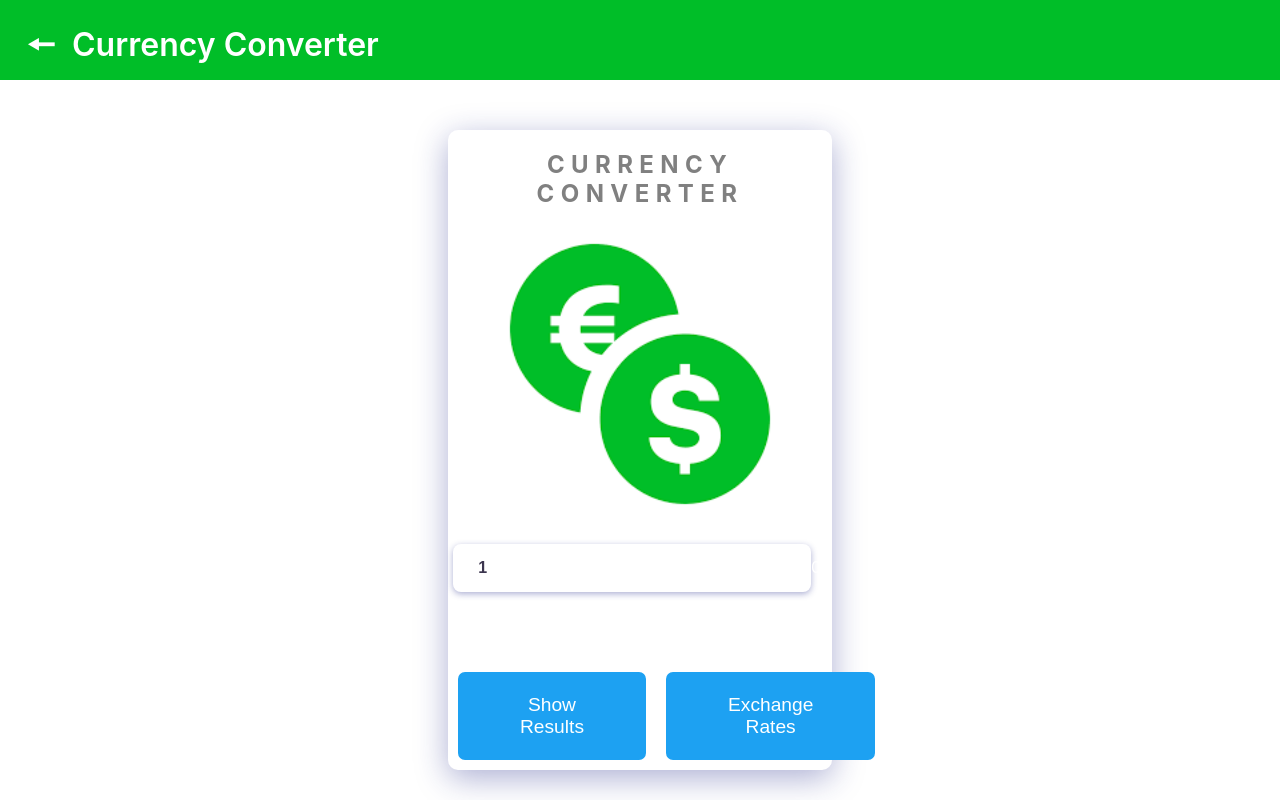
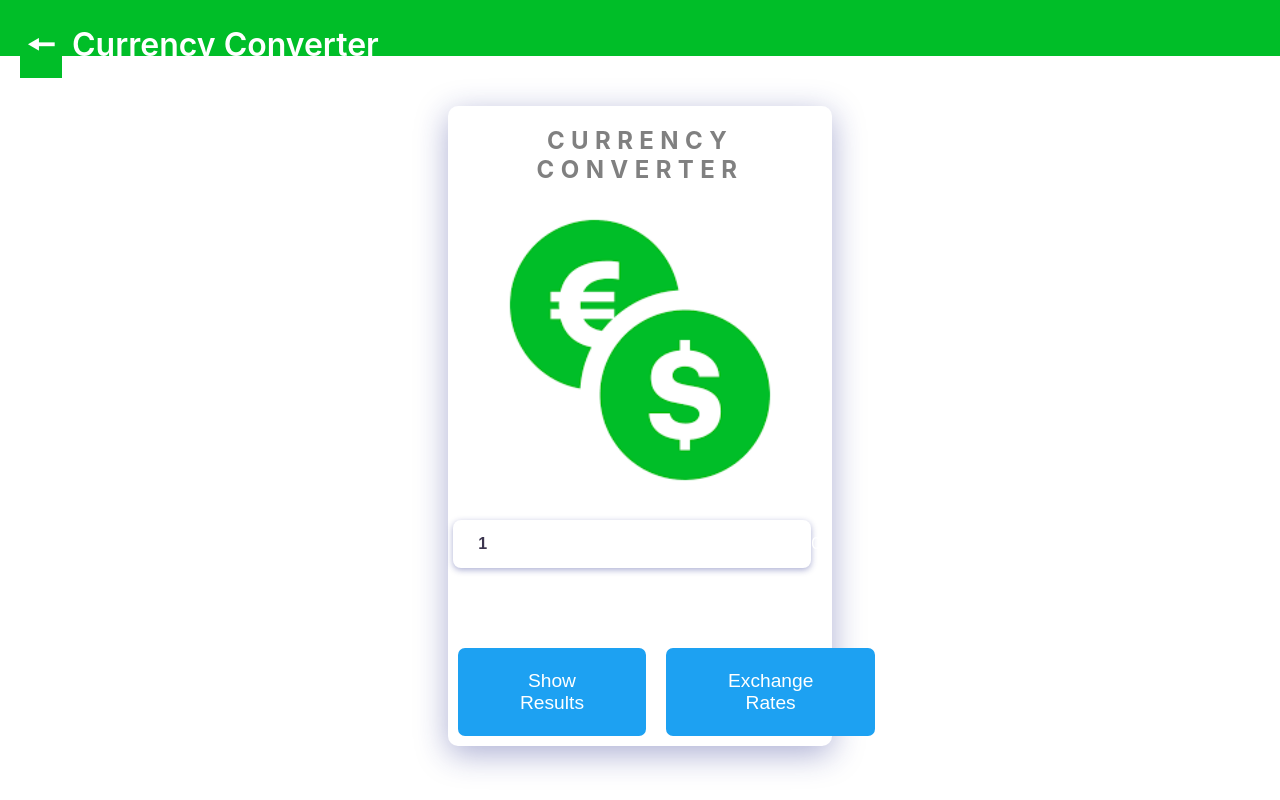
Before and after one commit to usmangq12/currency-converter, a React (Create React App) app: page / in a window 1280 px wide. Built offline with nearby package versions, Linux system fonts and the light colour scheme; no server answers.

Commit message:
Code optimized and UI updated

```diff
--- a/src/App.js
+++ b/src/App.js
@@ -1,4 +1,3 @@
-import { Outlet } from "react-router-dom";
 import Routes from "./Routes";
 import { Header } from "./containers";
 
@@ -7,7 +6,6 @@ function App() {
     <div>
       <Header />
       <Routes />
-      <Outlet />
     </div>
   );
 }
--- a/src/assets/styles/styles.js
+++ b/src/assets/styles/styles.js
@@ -102,7 +102,7 @@ export const Image = styled.img`
 
 export const MainHeader = styled.div`
   background: #00be28;
-  height: 10vh;
+  height: 7vh;
 `;
 
 export const HeaderTitle = styled.div`
--- a/src/components/CurrencyForm.js
+++ b/src/components/CurrencyForm.js
@@ -58,7 +58,6 @@ const CurrencyForm = () => {
   };
 
   const handleResult = () => {
-    debugger
     if (selectedBaseCurrency && selectedTargetCurrency) {
       dispatch({
         type: Currencies.fetchCurrencies,
--- a/src/components/Header.js
+++ b/src/components/Header.js
@@ -13,7 +13,6 @@ import { Link } from "react-router-dom";
 
 const Header = (props) => {
   const [currencies, setCurrencies] = useState([]);
-  const [selectedBaseCurrency, setSelectedBaseCurrency] = useState("");
   const [conversionValue, setConversionValue] = useState(null);
   const dispatch = useDispatch();
   const {
@@ -37,7 +36,6 @@ const Header = (props) => {
   const handleBaseCurrencySelection = (value) => {
     localStorage.setItem("base_currency", JSON.stringify(value));
     dispatch({ type: Currencies.fetchCurrencies, payload: "" });
-    setSelectedBaseCurrency(value);
     conversionValue && setConversionValue(null);
   };
 
@@ -45,12 +43,13 @@ const Header = (props) => {
     <div>
       <MainHeader>
         <InnerHeader>
-          <HeaderTitle>
-            <Link to="/">
+          <Link to="/" style={{ textDecoration: "none" }}>
+            <HeaderTitle>
               <Arrow> 🠔 </Arrow>
-            </Link>
-            currency Converter
-          </HeaderTitle>
+              currency Converter
+            </HeaderTitle>
+          </Link>
+
           {currencies && currencies.length ? (
             <DropdownContainer>
               <Dropdown
@@ -60,7 +59,7 @@ const Header = (props) => {
                 handleChange={(value) => handleBaseCurrencySelection(value)}
               />
             </DropdownContainer>
-          ): undefined}
+          ) : undefined}
         </InnerHeader>
       </MainHeader>
     </div>
```
